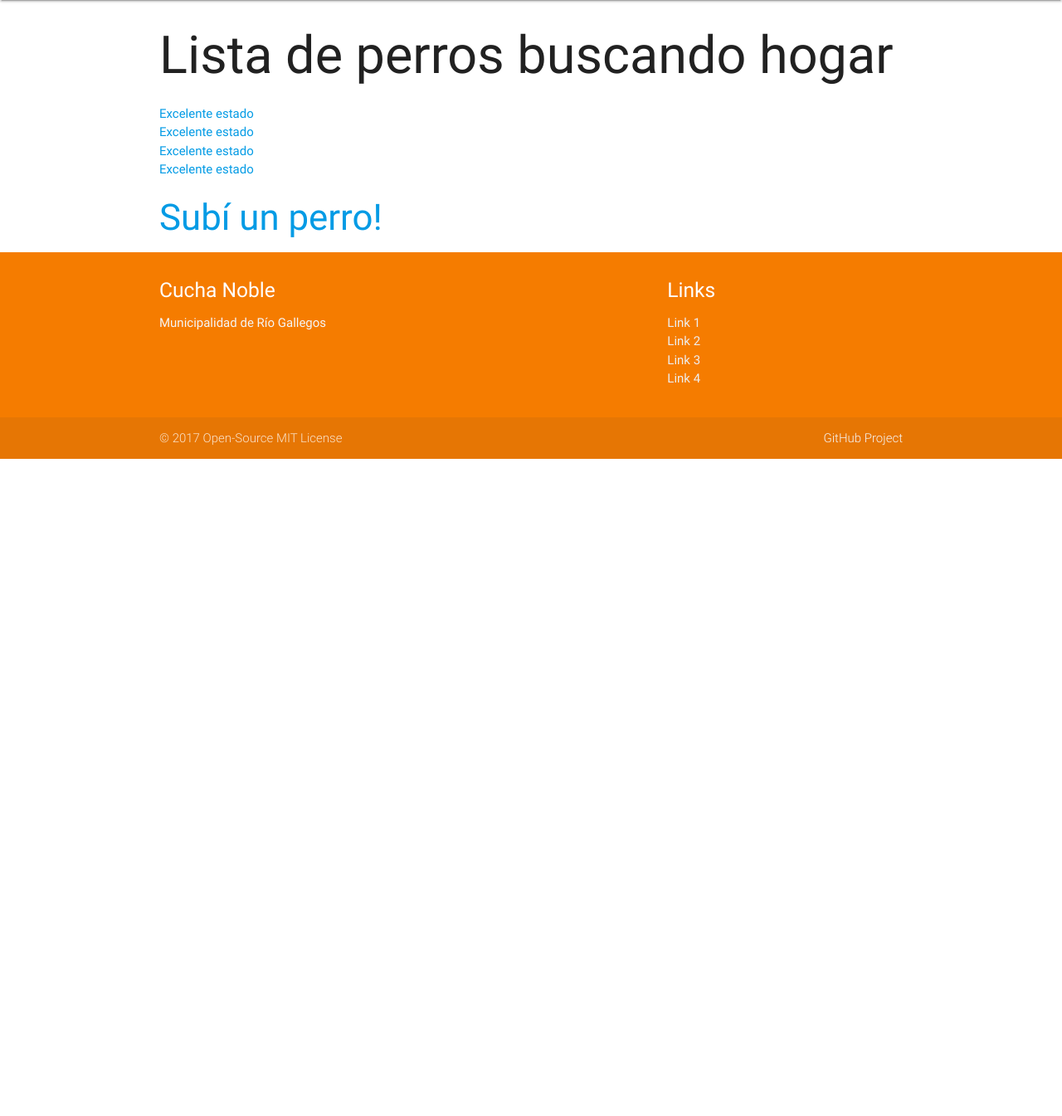
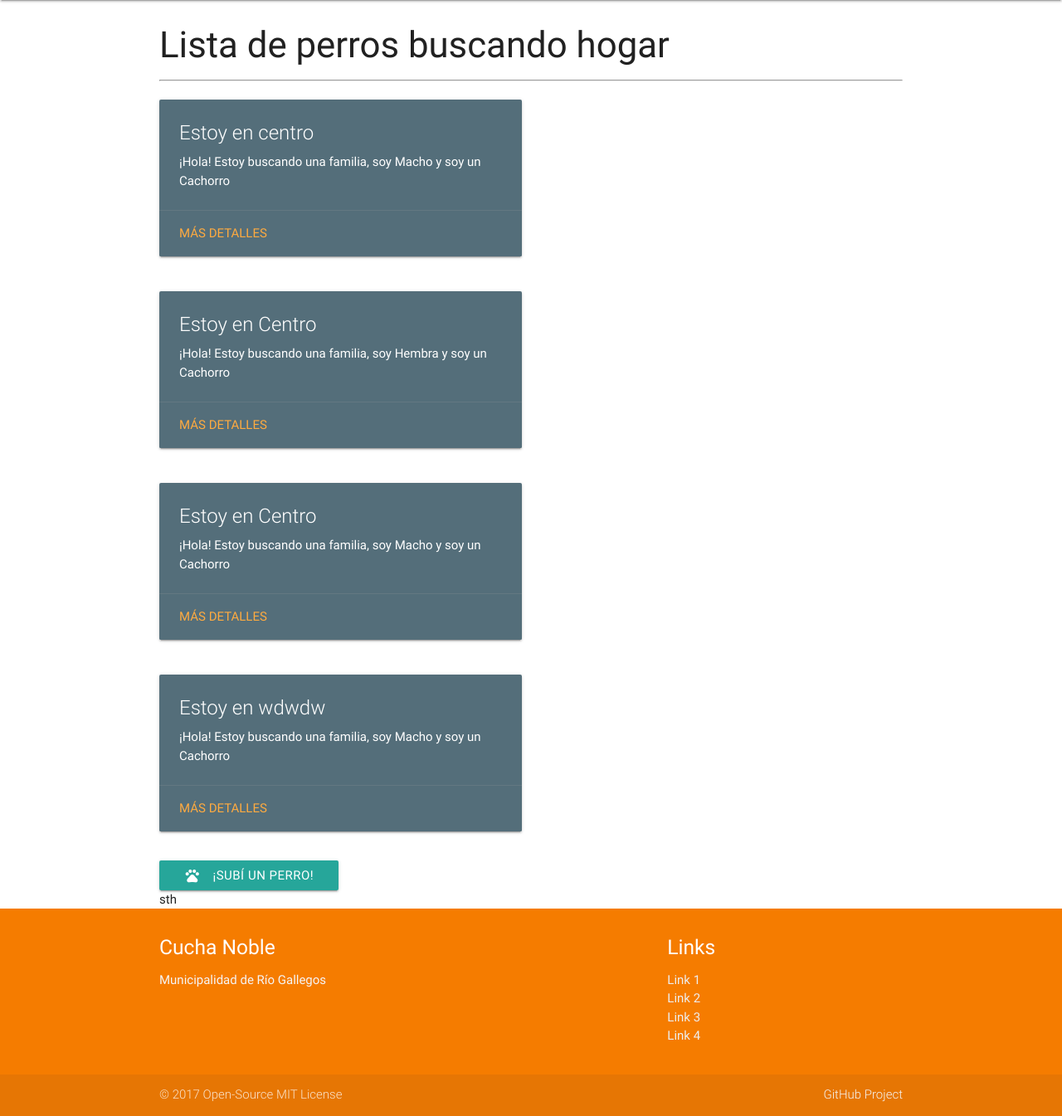
Before and after one commit to FacundoAlvarado9/cuchanoble-backend, a Django app: page /perros/ in a window 1280 px wide. Shown: the part 64-1409 px from the top of the page at 83% size. Before the commit the page ends 617 px from the top, so only its background shows below. Run offline with Django 3.2, Linux system fonts and the light colour scheme; data comes from the database, SQL or seed files in the repository; some libraries are stand-ins or nearby versions.

Commit message:
Added cards for the dogs

```diff
--- a/templates/lista.html
+++ b/templates/lista.html
@@ -3,22 +3,39 @@
 <title>{% block title %}Lista de Perros | {{block.super}}{% endblock title %}</title>
 
 {% block content %}
-<h1>Lista de perros buscando hogar</h1>
 
-		<ul>
-			{% for obj in queryset %}
-			<li>
-				<a href="{% url "perros:detalles" id=obj.id %}">
-				{{obj.estado}}
-				</a>
-			</li>
-			{% endfor %}
+<div style="margin-top: 2em;">
+	<h3>Lista de perros buscando hogar</h3>
+	<hr style="margin-bottom: 1em;">
+</div>
 
-	</ul>
+<!-- Para cada perro en el queryset, hacer un elemento de lista -->
 
-<a href="{% url "perros:subir" %}"><h3>Subí un perro!</h3></a>
+{% for obj in queryset %}
 
-{{user.first_name}}
+<div class="row">
+        <div class="col s12 m6">
+          <div class="card blue-grey darken-1">
+            <div class="card-content white-text">
+              <span class="card-title">Estoy en {{obj.direccion}}</span>
+              <p>¡Hola! Estoy buscando una familia, soy {{obj.sexo}} y soy un {{obj.edad}}</p>
+            </div>
+            <div class="card-action">
+              <a href="{% url "perros:detalles" id=obj.id %}">Más detalles</a>
+              <!-- <a href="#">This is a link</a> -->
+            </div>
+          </div>
+        </div>
+      </div>
+
+{% endfor %}
+
+<!-- Subí un perro - Botón -->
+<a href="{% url "perros:subir" %}" class="waves-effect waves-light btn"><i class="material-icons left">pets</i> ¡Subí un perro!</a>
+
+<footer>sth</footer>
+
+<!-- {{user.first_name}} -->
 
 
 
```
